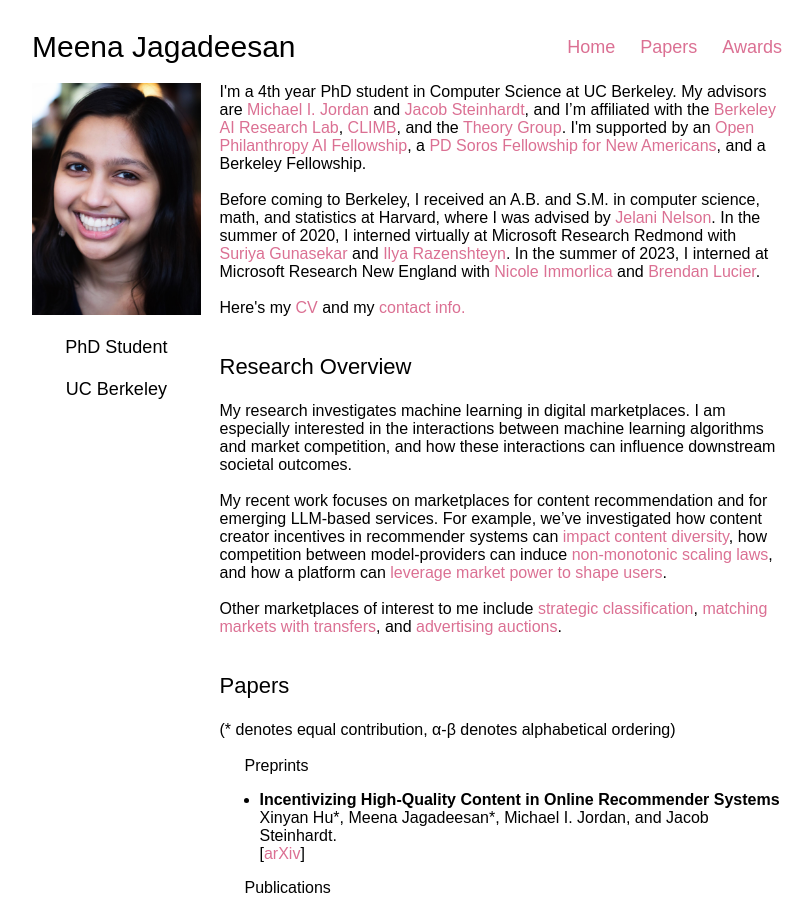
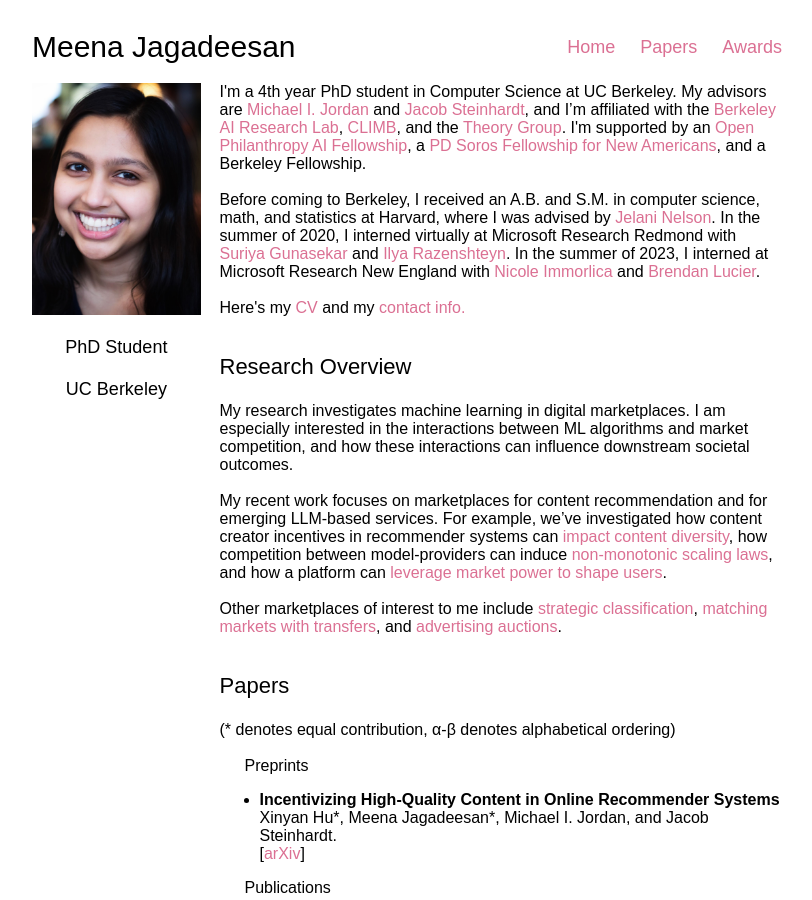
Before and after one commit to mjagadeesan/mjagadeesan.github.io, a Jekyll site: the page built from index.html, in a window 1280 px wide and 900 px high. Shown: the whole window, without its empty margins (233-1045 px from the left). Built offline with Jekyll 4.4.1, drawn with Linux system fonts in a browser that asks for light colours; some web fonts are replaced.

Commit message:
added webpage

```diff
--- a/index.html
+++ b/index.html
@@ -12,7 +12,7 @@ layout: default
 
 	<h3><a id="research"></a><span>Research Overview</span></h3>
 
-	<span> My research investigates machine learning in digital marketplaces. I am especially interested in the  interactions between machine learning algorithms and market competition, and how these interactions can influence downstream societal outcomes.</span><br><br>
+	<span> My research investigates machine learning in digital marketplaces. I am especially interested in the  interactions between ML algorithms and market competition, and how these interactions can influence downstream societal outcomes.</span><br><br>
 
 	<span>My recent work focuses on marketplaces for content recommendation and for emerging LLM-based services. For example, we’ve investigated how content creator incentives in recommender systems can <a href=https://arxiv.org/abs/2206.13489>impact content diversity</a>, how competition between model-providers can induce <a href=https://arxiv.org/abs/2306.14670>non-monotonic scaling laws</a>, and how a platform can <a href=https://arxiv.org/abs/2203.17232>leverage market power to shape users</a>.</span><br><br>
 
```
